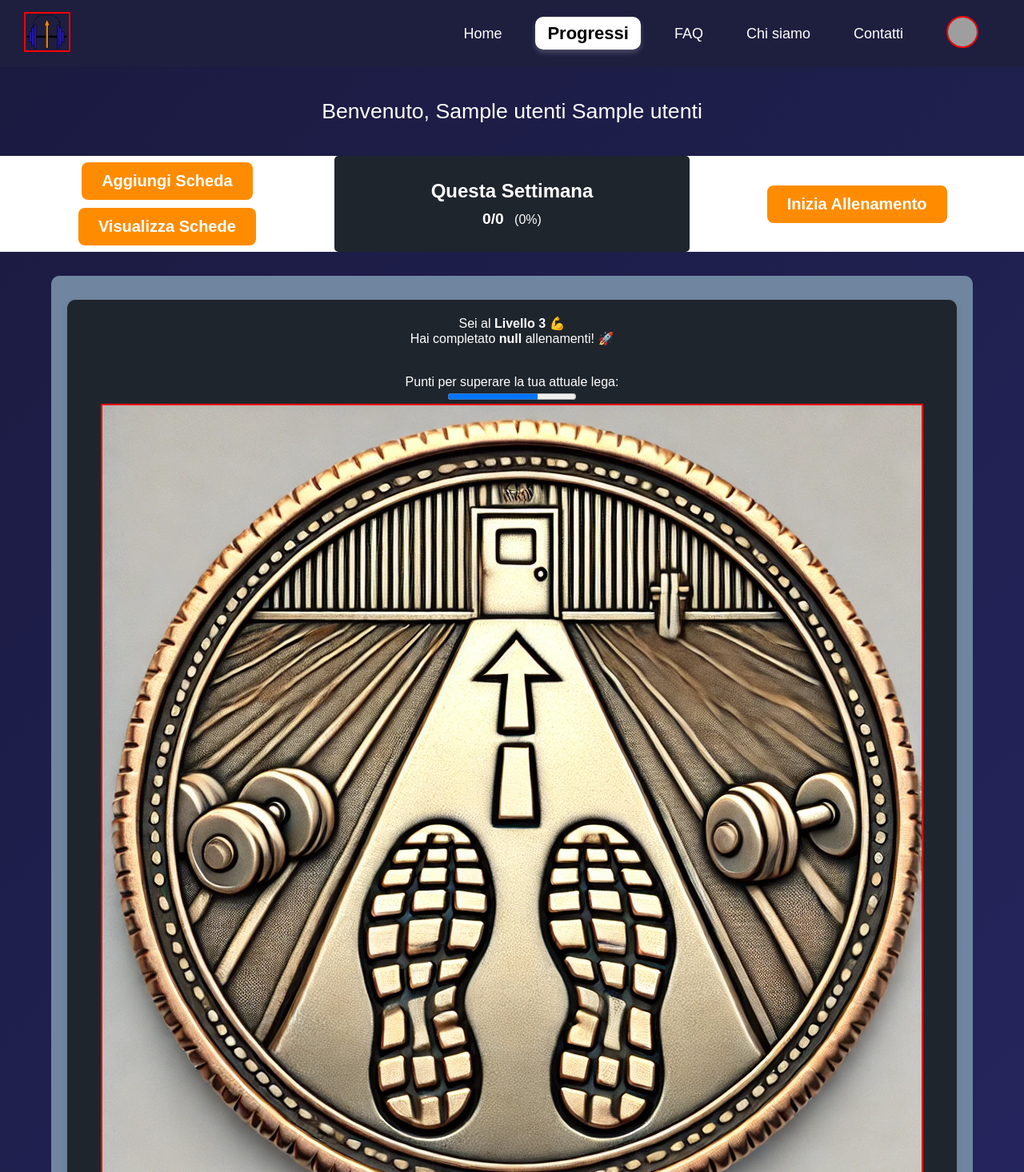
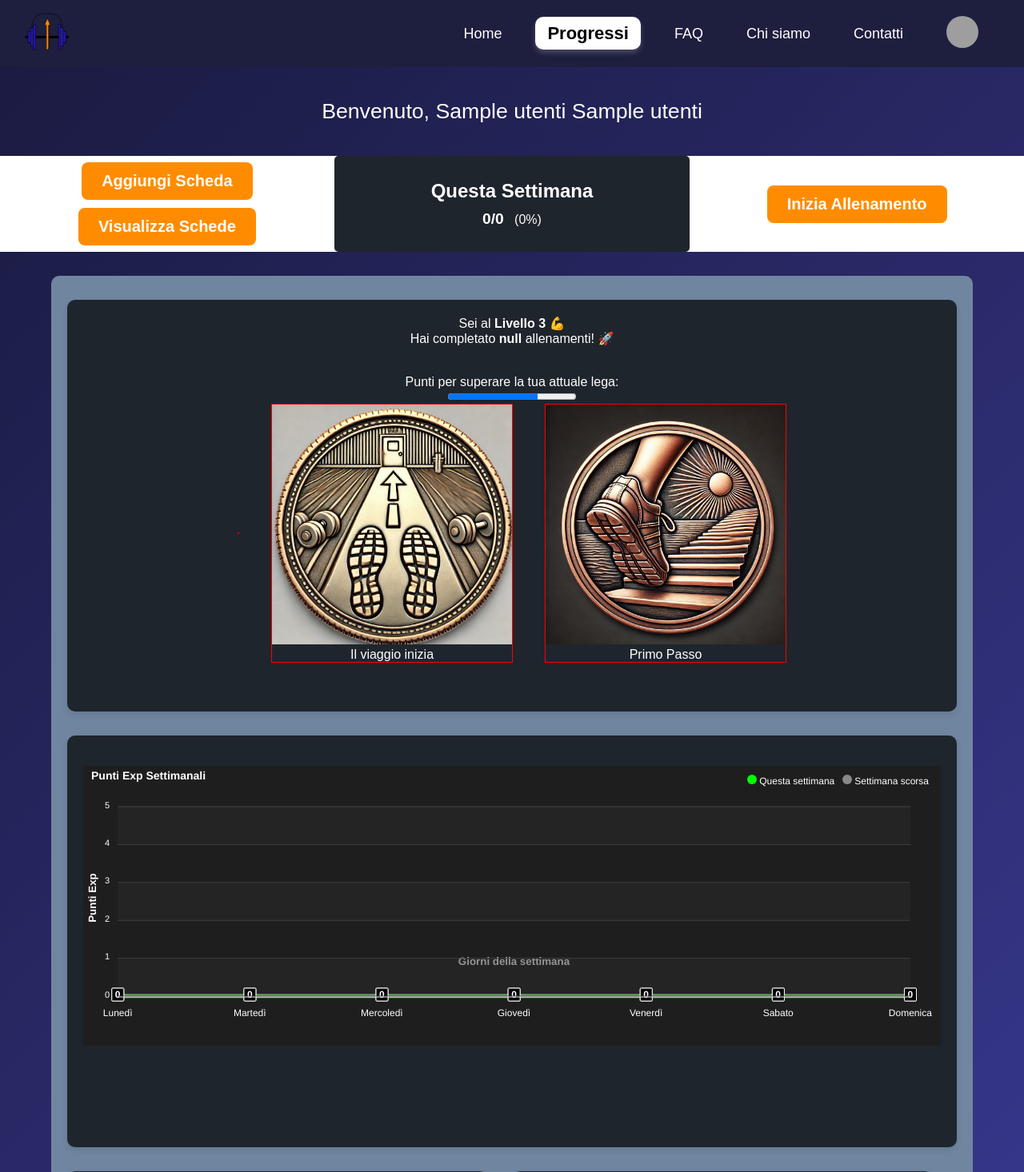
Before and after one commit to Andrexid/sito_palestra, a PHP site: page /php/account.php in a window 1280 px wide. Shown: the top 1466 px of the page at 80% size. Run offline with PHP 8.4, Linux system fonts and the light colour scheme; the visitor is signed in with stand-in values (Sample User, id 1); tables that the repository leaves empty or names only in its code hold one stand-in row (values such as "Sample post"); some libraries are stand-ins or nearby versions; grey boxes are pictures that could not be loaded.

Commit message:
commit a caso

```diff
--- a/css/account.css
+++ b/css/account.css
@@ -80,9 +80,6 @@
 .container {
   justify-content: center;
 }
-img {
-  border: 2px solid red;
-}
 
 .container-main {
     display: grid;
@@ -155,3 +152,18 @@ img {
   margin: 0 10px;
   cursor: pointer;
 }
+
+.badge-container {
+  display: flex;
+  justify-content: center;
+  align-items: center;
+  gap: 40px;
+}
+
+.container-img {
+  border: 1px solid red;
+}
+
+.container-img > img {
+  width: 300px;
+}
--- a/css/buttons.css
+++ b/css/buttons.css
@@ -52,7 +52,7 @@
   border: none;
   font-size: 15px;
   transition: all 0.3s ease-in-out;
-  background-color: var(  --color-base-three);
+  background-color: var(--color-base-three);
 
 }
 .secondary-button:hover,
--- a/php/account.php
+++ b/php/account.php
@@ -35,18 +35,18 @@ if ($user_id) {
     <link rel="stylesheet" href="https://fonts.googleapis.com/css2?family=Material+Symbols+Outlined:opsz,wght,FILL,GRAD@20..48,100..700,0..1,-50..200&icon_names=settings" />
 </head>
 
-<body onload = "getUserDataProfile()">
+<body onload="getUserDataProfile()">
     <nav class="navbar">
         <div class="logo">
             <img src="../img/logo.png" alt="Logo Palestra">
         </div>
         <ul class="nav-links">
             <li><a href="../index.html">Home</a></li>
-            <li><a href="#" onclick="controllaAccesso('../php/account.php')" data-section="Progressi"  class="selezionata">Progressi</a></li>
+            <li><a href="#" onclick="controllaAccesso('../php/account.php')" data-section="Progressi" class="selezionata">Progressi</a></li>
             <li><a href="../html/faq.html" data-section="FAQ">FAQ</a></li>
             <li><a href="../html/chisiamo.html">Chi siamo</a></li>
             <li><a href="../html/contatti.html" data-section="Contatti">Contatti</a></li>
-            <li class = "profile-container" data-section="Profile">
+            <li class="profile-container" data-section="Profile">
                 <a href="#">
                     <img id="profile-pic" src="img/utente_without_bg.png" alt="Profilo">
                 </a>
@@ -97,7 +97,7 @@ if ($user_id) {
             ?>
         </div>
         <div class="training-bar-right">
-            <a href = "start_training.php"><button class="principal_button">Inizia Allenamento</button></a>
+            <a href="start_training.php"><button class="principal_button">Inizia Allenamento</button></a>
         </div>
     </div>
 
@@ -112,12 +112,18 @@ if ($user_id) {
                     <progress id="progressGoals" max="100" value="70">170%</progress>
 
                     <div id="badge-container" class="badge-container">
-                        <di>
-                            </di><img src="" id="firstImg">
-                            <p></p>
-
+                        <div class="container-img">
+                            <img src="" id="firstImg">
+                            <p id="subOne"></p>
+                        </div>
+                        <div class="container-img">
                             <img src="" id="secondImg">
+                            <p id="subTwo"></p>
+                        </div>
+                        <div class="container-img">
                             <img src="" id="thirdImg" class="locked">
+                            <p id="subThree"></p>
+                        </div>
                         <!-- <img src = "../img/badge-0.jpg"> -->
                     </div>
                 </div>
--- a/php/single_training_card.php
+++ b/php/single_training_card.php
@@ -104,7 +104,7 @@ if (isset($_GET['id'])) {
 
             echo "</tbody>
                 </table>
-                <input type='submit' disabled value='Aggiorna i dati'>
+                <input type='submit' disabled value='Aggiorna i dati' class='principal_button-sm'>
             </form>";
         } else {
             echo "<h1>Errore: Nessuna scheda trovata</h1>";
@@ -117,7 +117,7 @@ if (isset($_GET['id'])) {
     }
     ?>
 
-    <button class="unLockButton" onclick="unLockInputs()">Sblocca</button>
+    <button class="unLockButton secondary-button" onclick="unLockInputs()">Sblocca</button>
 
     <script>
         const inputs = document.querySelectorAll(".input-text-dis");
```
Also changed, not shown: css/single_training_card.css (+28 -0 lines), html/new_training_card.html (+27 -0 lines), src/account.js (+53 -18 lines). Lines whose indentation alone changed are shown as unchanged.
